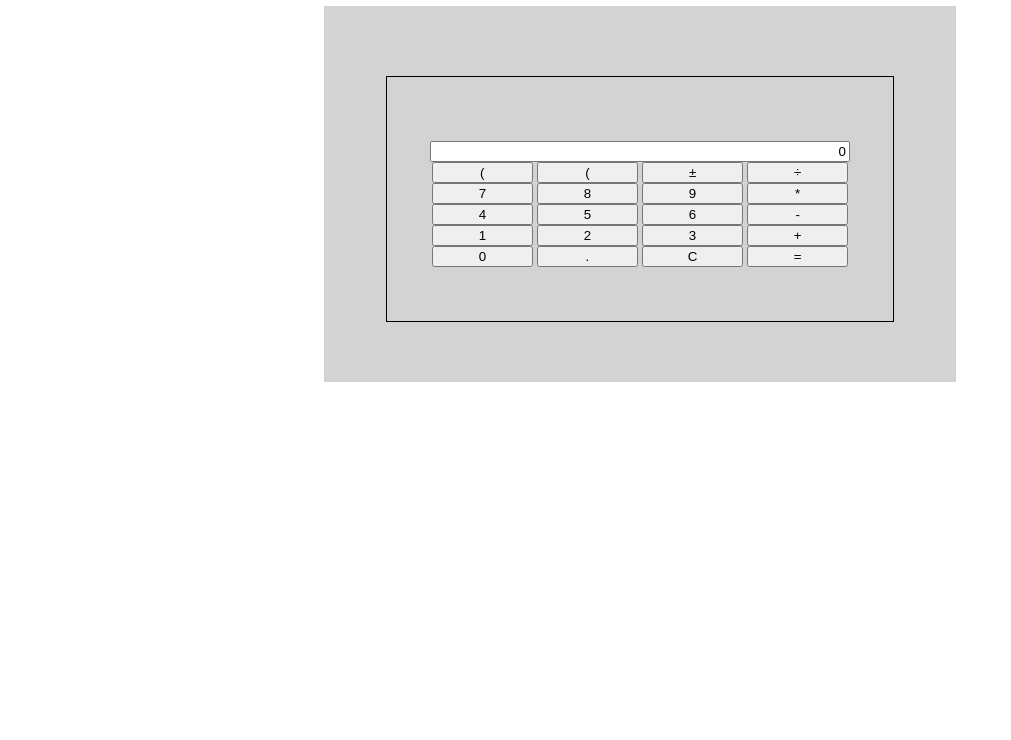
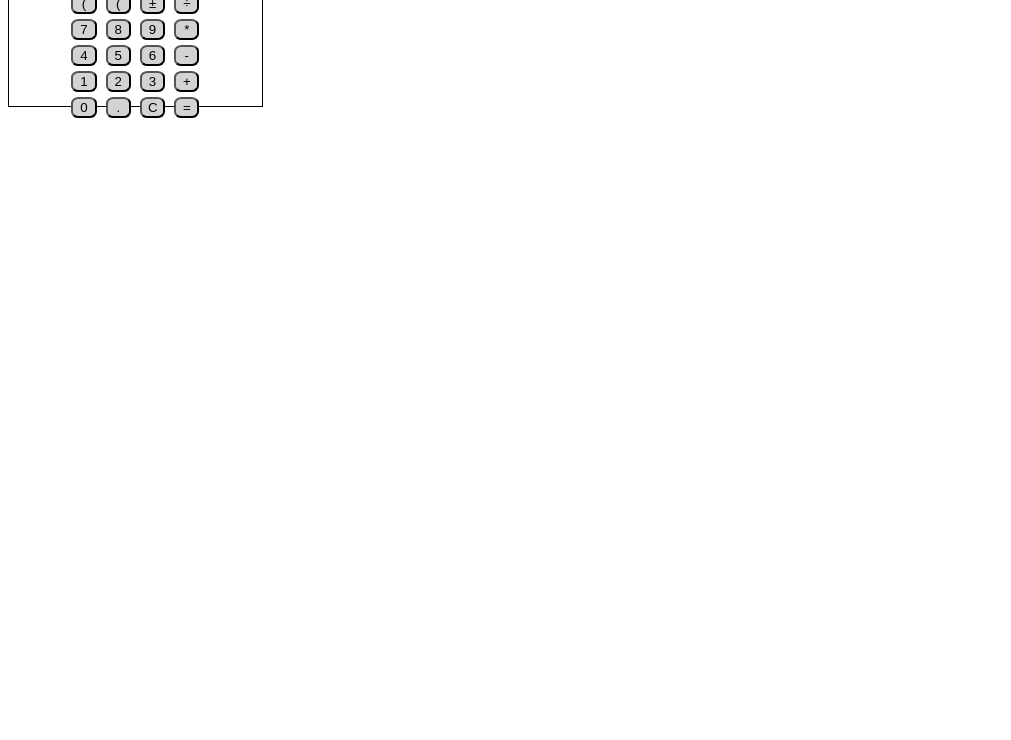
Before and after one commit to MichaelKane428/Web-Development, a plain HTML site: page Lab1/Lab1Question2.html in a window 1280 px wide. Shown: the part 60-800 px from the top of the page, without its empty margins (0-1011 px from the left). Drawn offline with Linux system fonts and the light colour scheme.

Commit message:
Adding Questions word doc.

```diff
--- a/Lab1/Lab1Question2.css
+++ b/Lab1/Lab1Question2.css
@@ -1,27 +1,21 @@
 #outer_container {
 	position: relative;
-	width: 50%;
-	height: 30%;
-	margin: 0 auto;
-	padding: 70px 0;
-	background-color: LightGray;
-}
+	text-align: center;
+	width: 20%;
+	height: 20%;
+	border: 1px solid black;
 
-#inner_container {
-	position: relative;
-	text-align: center;
-	padding: 10% 0;
-	width: 80%;
-	height: 50%;
-	margin: 0 auto;
-	border: 1px solid black;
 }
 
 input {
-	width: 83%;
+	width: 50%;
 	text-align: right;
+	margin: 10;
 }
 
 button {
-	width: 20%;
+	width: 10%;
+	border-radius: 30%;
+	margin: 1%;
+	background-color: LightGrey;
 }
--- a/Lab1/Lab1Question2.html
+++ b/Lab1/Lab1Question2.html
@@ -1,16 +1,12 @@
 <header>
   <link rel="stylesheet" type="text/css" href="Lab1Question2.css">
-  <h1>
-      Calculator
-  </h1>
 </header>
 <div id="outer_container">
-	<div id="inner_container">
 	<form>
 		<input type="text" name="sum" value="0" readonly>
 		<br>
 
-			<button type="button">(</button>
+		<button type="button" value="1">(</button>
 		<button type="button">(</button>
 		<button type="button">±</button>
 		<button type="button">÷</button>
@@ -41,4 +37,3 @@
 		<br>
 	</form>
 </div>
-</div>
```
Also changed, not shown: 1 other file. Lines whose indentation alone changed are shown as unchanged.
